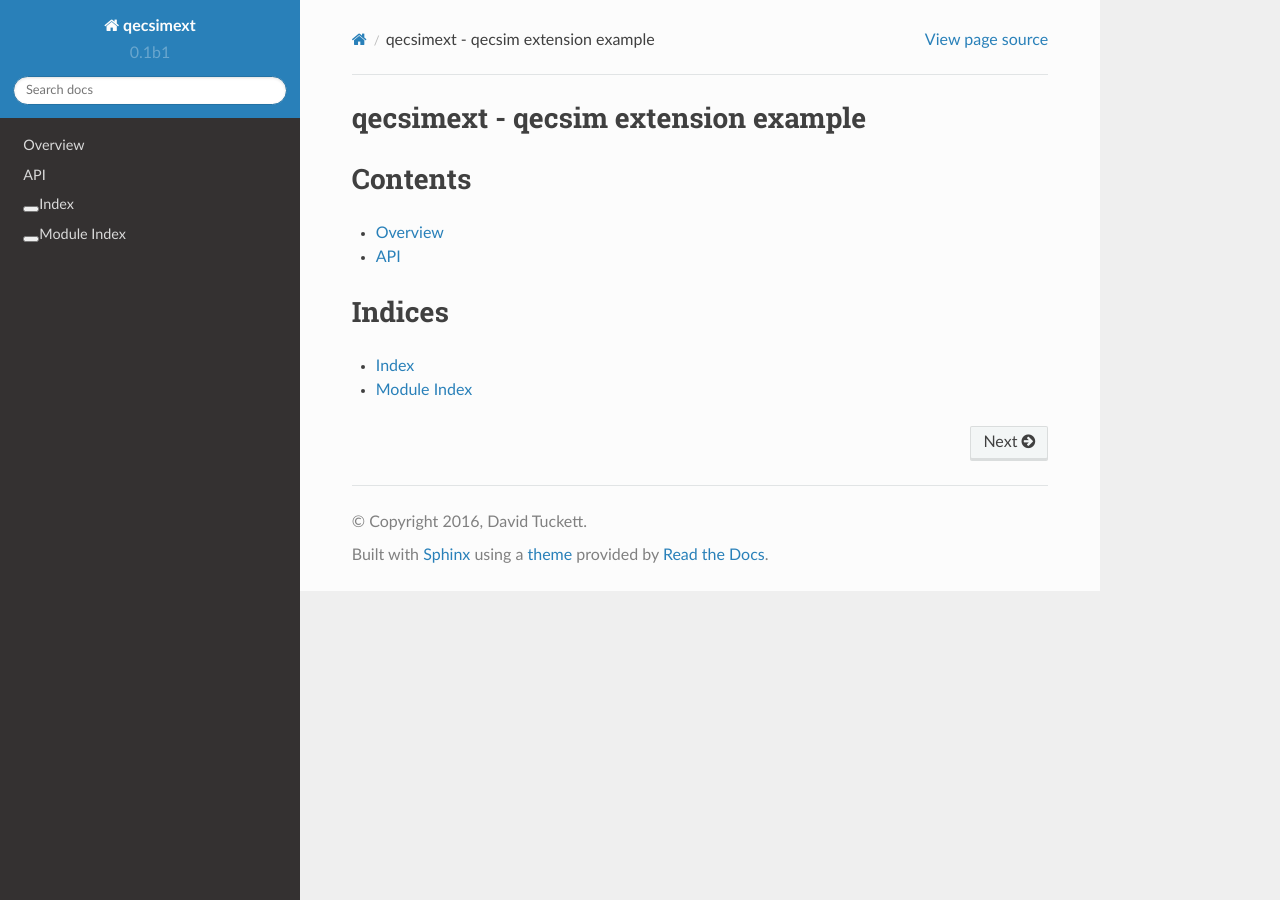
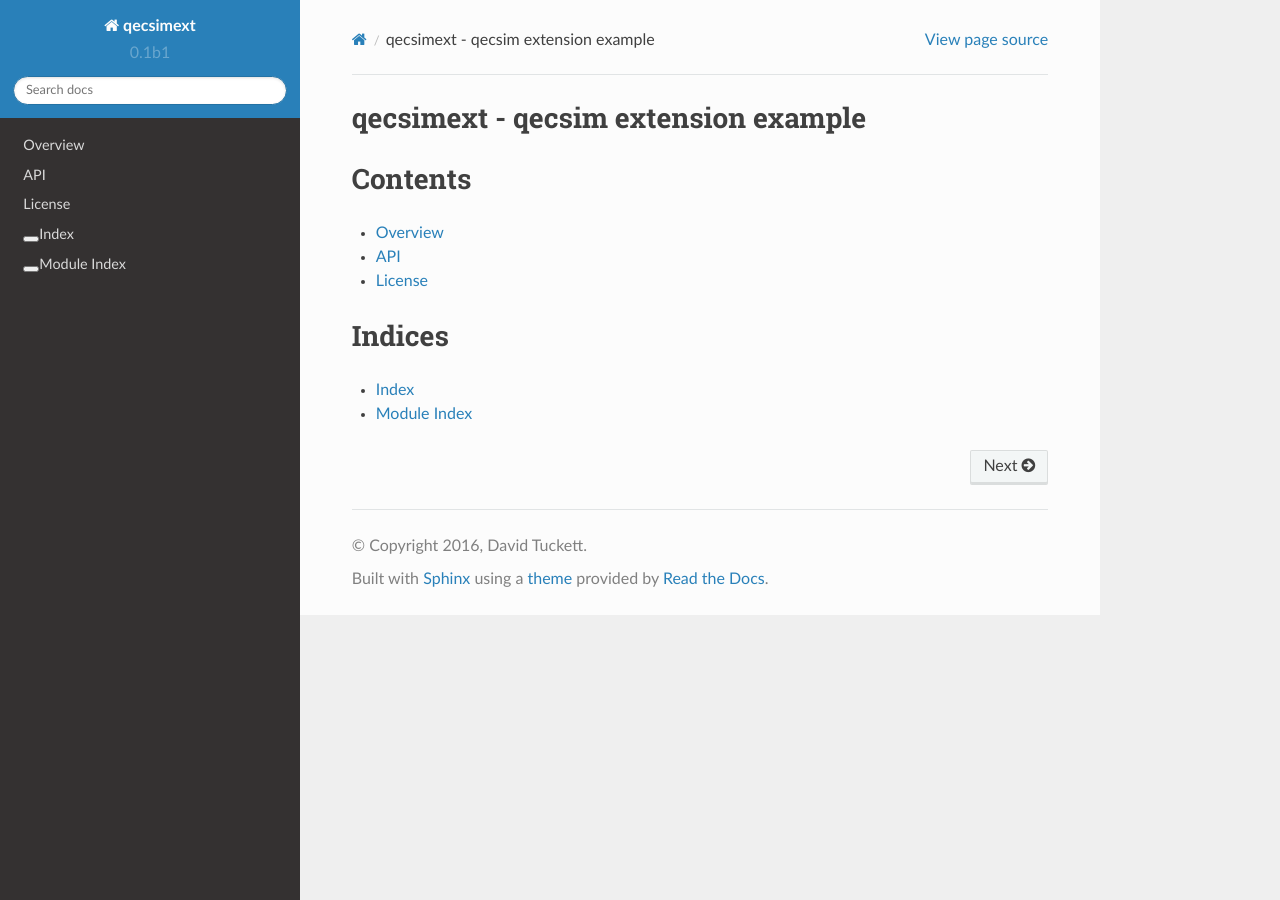
Before and after one commit to qecsim/qecsimext, a Sphinx documentation site: the page built from docs/index.rst, in a window 1280 px wide. Built offline with Sphinx 7.4.7 and the Read the Docs theme 2.0.0, drawn with Linux system fonts in a browser that asks for light colours.

Commit message:
add license TODO

```diff
--- a/docs/index.rst
+++ b/docs/index.rst
@@ -9,6 +9,7 @@ Contents
 
     overview
     api
+    license
 
 
 Indices
--- /dev/null
+++ b/docs/license.rst
@@ -0,0 +1,4 @@
+License
+=======
+
+.. include:: ../LICENSE
```
Also changed, not shown: 3 other files.
